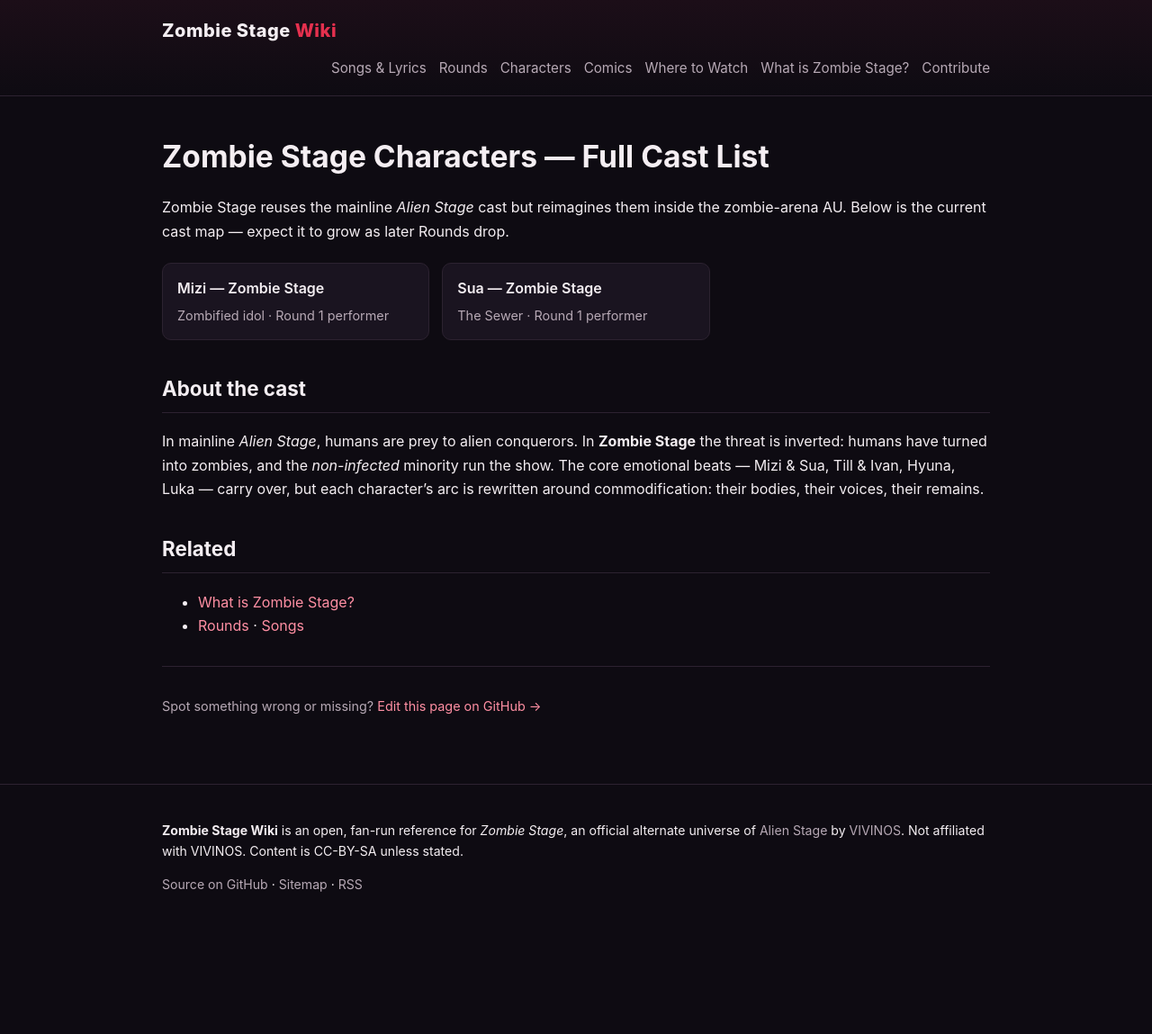
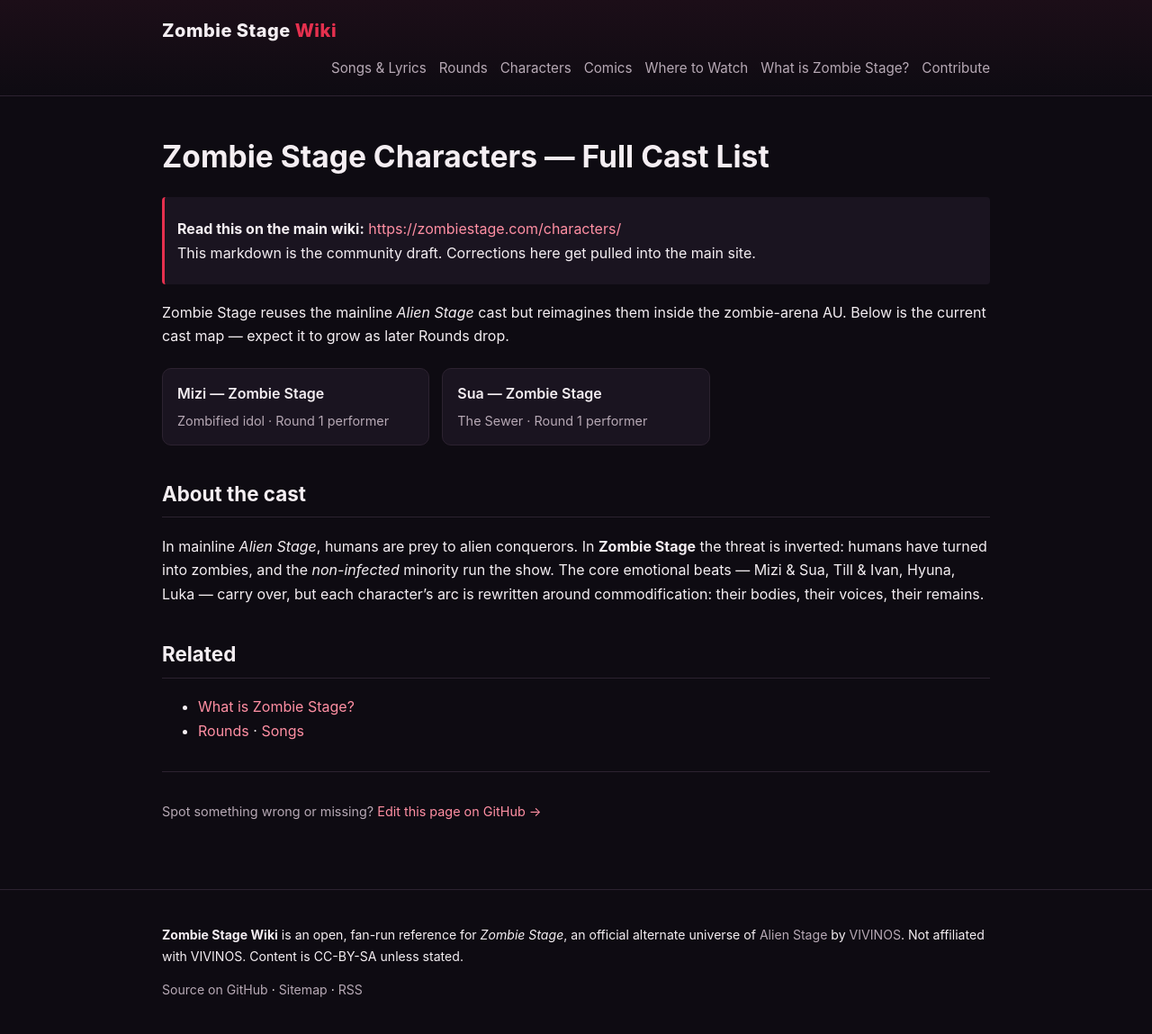
Before and after one commit to zombiestageweb/Wiki, a Jekyll site: the page built from characters/index.md, in a window 1280 px wide. Shown: the whole page at 90% size. Built offline with Jekyll 4.4.1, drawn with Linux system fonts in a browser that asks for light colours; before the commit the page ends 1032 px from its top, so only the background shows below that.

Commit message:
docs(characters/index.md): add canonical link to main site

```diff
--- a/characters/index.md
+++ b/characters/index.md
@@ -4,6 +4,9 @@ title: "Zombie Stage Characters — Full Cast List"
 description: "Every character in Zombie Stage (Alien Stage AU by VIVINOS). Mizi, Sua, and the rest of the zombified cast."
 permalink: /characters/
 ---
+
+> **Read this on the main wiki:** [https://zombiestage.com/characters/](https://zombiestage.com/characters/)
+> This markdown is the community draft. Corrections here get pulled into the main site.
 
 Zombie Stage reuses the mainline *Alien Stage* cast but reimagines them inside the zombie-arena AU.
 Below is the current cast map — expect it to grow as later Rounds drop.
```
